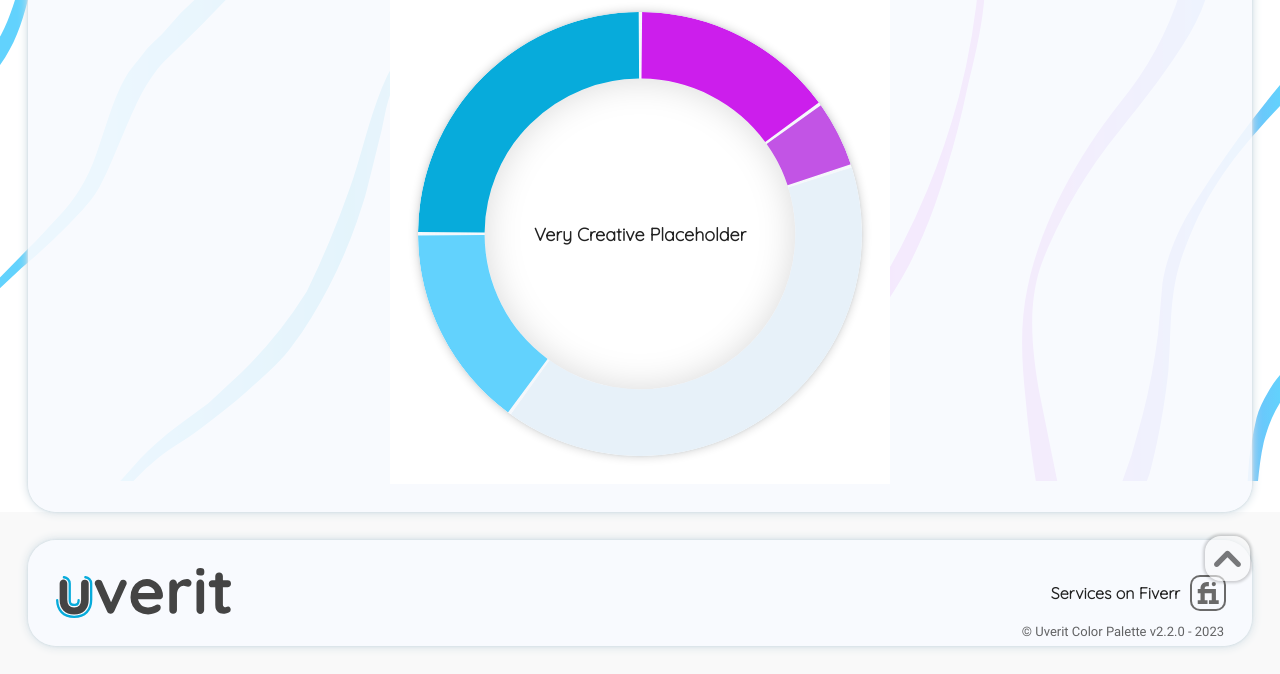
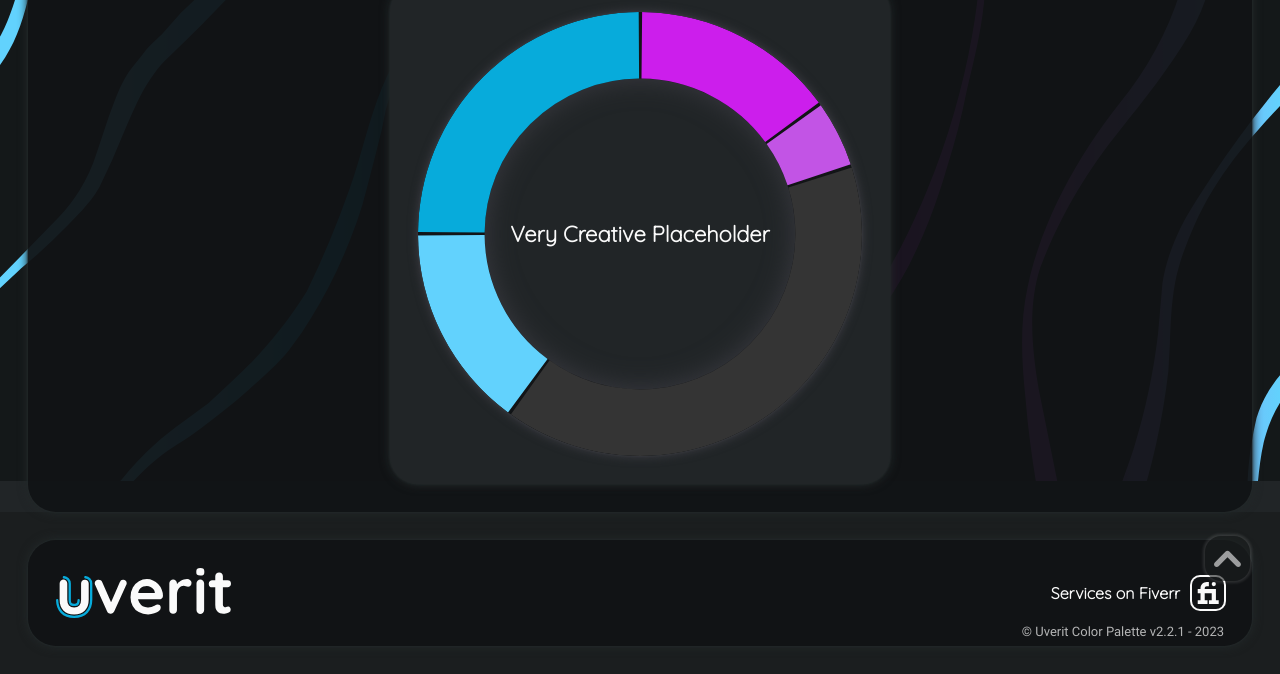
Before and after one commit to newhorizonweb/Uverit-Color-Palette, a plain HTML site: page int_resources/pages/ColorChart.html in a window 1280 px wide. Shown: the part 319-993 px from the top of the page. Drawn offline with Linux system fonts and the light colour scheme.

Commit message:
v2.2.1 - Added ring chart animation, covered some visibility edge cases
The chart ring now has an animation on page load.

The text in the chart is bigger.

The visibility has been improved by adding another level of hover brightness (ring section and text) + text has a small shadow.

```diff
--- a/int_resources/css/color-chart.css
+++ b/int_resources/css/color-chart.css
@@ -1,7 +1,13 @@
 
 
 
-
+:root{
+    --ring-anim-time1:0.5s;
+    --ring-anim-time2:1s;
+    --ring-anim-time3:1.25s;
+/*  --ring-circum (ring circumference) */
+/*  --ring-width  (ring width) */
+}
 
 .chart{
     height:500px;
@@ -12,7 +18,10 @@
     display:flex;
     justify-content:center;
     align-items:center;
+
     background-color:var(--shade1);
+    box-shadow:var(--box-shadow1) var(--wrapperColor1), var(--box-shadow2) var(--wrapperColor1);
+    border-radius:var(--wrapperRadius1);
 }
 
 .chart:before{
@@ -25,8 +34,47 @@
     transform:translate(-50%, -50%);
 
     border-radius:50%;
-    box-shadow:var(--box-shadow1) var(--shade6), var(--box-shadow2) var(--shade5);
+    box-shadow:0 0 0 0 var(--shade6), 0 0 0 0 var(--shade5);
+
+    animation-name:ringShadow;
+    animation-duration:var(--ring-anim-time1);
+    animation-delay:var(--ring-anim-time2);
+    animation-fill-mode:forwards;
 }
+
+@keyframes ringShadow{
+    0%{
+        box-shadow:0 0 0 0 var(--shade6), 0 0 0 0 var(--shade5);
+    }
+    100%{
+        box-shadow:var(--box-shadow1) var(--shade6), var(--box-shadow2) var(--shade5);
+    }
+}
+
+.load-ring{
+    fill:transparent;
+    z-index:1000;
+
+    stroke:var(--shade1);
+    stroke-dashoffset:calc(var(--ring-circum) * 0.25);
+    stroke-dasharray:0 var(--ring-circum);
+
+    pointer-events:none;
+    animation:loadRing var(--ring-anim-time3);
+}
+
+@keyframes loadRing{
+    0%{
+        stroke-dasharray:var(--ring-circum) 0;
+    }
+    100%{
+        stroke-dasharray:0 var(--ring-circum);
+    }
+}
+
+
+
+
 
 
 
@@ -40,8 +88,24 @@
 .rc-ring{
     stroke:var(--shade3);
     fill:transparent;
-    filter: drop-shadow(0 0 4px var(--shade6))
+
+    animation-name:innerRingShadow;
+    animation-duration:var(--ring-anim-time1);
+    animation-delay:var(--ring-anim-time2);
+    animation-fill-mode:forwards;
 }
+
+@keyframes innerRingShadow{
+    0%{
+        filter:drop-shadow(0 0 0 var(--shade6));
+    }
+    100%{
+        filter:drop-shadow(0 0 3px var(--shade6));
+    }
+}
+
+
+
 
 .rc-item{
     transform-origin:center;
@@ -55,10 +119,21 @@
     filter:brightness(1.1);
 }
 
+.very-light-hover:hover{
+    filter:brightness(2.75);
+}
+
+.dark-mode .very-light-hover:hover{
+    filter:brightness(1.4);
+}
+
 .dark-hover:hover{
     filter:brightness(0.95);
 }
 
+.dark-mode .dark-hover:hover{
+    filter:brightness(0.9);
+}
 
 
 
@@ -91,42 +166,43 @@
 
 
 
-/*
-@keyframes donut3 {
-    0% {
-        stroke-dasharray: 0, 100;
-    }
-    100% {
-        stroke-dasharray: 25, 75;
-    }
-}
-*/
-
-
-
-
-
-
-
-
-
-
-
-
 .rc-ring{
     pointer-events:fill;
 }
 
 
 .chart-txt{
-    width:60%;
+    width:calc(100% - (var(--ring-width) * 2) - (var(--wrapperPadding1) * 3));
     position:absolute;
     top:50%;
     left:50%;
     transform:translate(-50%, -50%);
+    opacity:0;
 
+    animation-name:ringTxt;
+    animation-duration:var(--ring-anim-time1);
+    animation-delay:var(--ring-anim-time2);
+    animation-fill-mode:forwards;
+}
+
+@keyframes ringTxt{
+    0%{
+        opacity:0;
+    }
+    100%{
+        opacity:1;
+    }
 }
 
 .chart-txt *{
     text-align:center;
 }
+
+.ratio-txt{
+    font-size:36px;
+    text-shadow:0 0 1px var(--txt-faded);
+}
+
+.color-txt{
+    font-size:22px
+}
--- a/int_resources/js/0_config.js
+++ b/int_resources/js/0_config.js
@@ -1,6 +1,6 @@
 /* CP Program Settings */
 // Dark Mode (true/false)
-const darkMode = false;
+const darkMode = true;
 /* CP Brand Settings */
 // Color Palette Name
 const cpName = "Very Creative Placeholder";
@@ -21,7 +21,7 @@ let ucp2a = "#C254E5";
 const ucp2aname = "Secondary Accent";
 const ratio2a = 5;
 // Background Color
-let ucp3 = "#E7F1F9";
+let ucp3 = "#343434";
 const ucp3name = "Background";
 const ratio3 = 40;
 // HEX Values (true/false)
--- a/int_resources/js/color-chart.js
+++ b/int_resources/js/color-chart.js
@@ -3,8 +3,12 @@
 const ringWidth = 15;
 // Chart gap (x/100)
 const chartGap = 0.25;
-// Change the hover color (brighter vs darker)
-const brightness = 0.9; // 0 = 0% | 1 = 100%
+// Change the hover color (if the color is brighter than thix value - in percent)
+// For example, if the color is brighter than 90% of 765 (total RGB value)
+const brightness = 0.85; // 0 = 0% (dark) | 1 = 100% (bright)
+// Change the hover color (if the color is darker than thix value - in percent)
+// For example, if the color is darker than 15% of 765 (total RGB value)
+const darkness = 0.1; // 0 = 0% (dark) | 1 = 100% (bright)
 // Color ratio array
 const ringArr = [
     ratio1,
@@ -36,6 +40,9 @@ const ringCenter = chartWidth / 2;
 const ringRad = (chartWidth - ringWidth) / 2;
 // Ring circumference
 let ringCircum = ringRad * Math.PI * 2;
+document.documentElement.style.setProperty("--ring-circum", ringCircum.toString());
+// Ring width (percent)
+document.documentElement.style.setProperty("--ring-width", ringWidth.toString() + "%");
 // Chart inner text (inside the circle)
 const ratioTxt = document.querySelector(".ratio-txt");
 const colorTxt = document.querySelector(".color-txt");
@@ -94,11 +101,23 @@ for (let ring = 0; ring < ringItems.length; ring++) {
             // Add the values (max for RGB is 765, so 3x 255)
             let colorVal = red + green + blue;
             const colorBrightness = 765 * brightness;
-            // Change the hover color if the section is too bright
-            if (colorVal < colorBrightness) {
+            const colorDarkness = 765 * darkness;
+            if (colorVal < colorDarkness) {
+                // Very dark color = very bright hover
+                this.classList.add("very-light-hover");
+                strokeColor = `rgb(${red + 128}, ${green + 128}, ${blue + 128})`;
+            }
+            else if (colorVal < colorDarkness * 2) {
+                // Normal color = bright hover
+                this.classList.add("light-hover");
+                strokeColor = `rgb(${red + 128}, ${green + 128}, ${blue + 128})`;
+            }
+            else if (colorVal < colorBrightness) {
+                // Normal color = bright hover
                 this.classList.add("light-hover");
             }
             else {
+                // Very light color = dark hover
                 this.classList.add("dark-hover");
                 strokeColor = `rgb(${red - 100}, ${green - 100}, ${blue - 100})`;
             }
--- a/int_resources/js/navigation.js
+++ b/int_resources/js/navigation.js
@@ -1,4 +1,4 @@
-const paletteVersion = "v2.2.0";
+const paletteVersion = "v2.2.1";
 /* Page Arrays */
 // Arrays with page urls and names
 let filesArray;
--- a/int_resources/pages/ColorChart.html
+++ b/int_resources/pages/ColorChart.html
@@ -75,11 +75,13 @@
                             <circle class="ring rc-item rc-item2"></circle>
                             <circle class="ring rc-item rc-item3"></circle>
                             <circle class="ring rc-item rc-item4"></circle>
+
+                            <circle class="ring load-ring"></circle>
                         </svg>
 
                         <div class="chart-txt">
-                            <h4 class="ratio-txt">AAA</h4>
-                            <h5 class="color-txt">BBBBBBBBBB</h5>
+                            <h3 class="ratio-txt"></h3>
+                            <h4 class="color-txt"></h4>
                         </div>
 
                     </div>
--- a/int_resources/ts/0_config.ts
+++ b/int_resources/ts/0_config.ts
@@ -6,7 +6,7 @@
 
 
 // Dark Mode (true/false)
-const darkMode:boolean = false;
+const darkMode:boolean = true;
 
 
 
@@ -40,7 +40,7 @@ const ratio2a:number =      5;
 
 
 // Background Color
-let ucp3:string =           "#E7F1F9";
+let ucp3:string =           "#343434";
 const ucp3name:string =     "Background";
 const ratio3:number =       40;
 
--- a/int_resources/ts/color-chart.ts
+++ b/int_resources/ts/color-chart.ts
@@ -9,8 +9,13 @@ const ringWidth:number = 15;
 // Chart gap (x/100)
 const chartGap:number = 0.25;
 
-// Change the hover color (brighter vs darker)
-const brightness:number = 0.9; // 0 = 0% | 1 = 100%
+// Change the hover color (if the color is brighter than thix value - in percent)
+// For example, if the color is brighter than 90% of 765 (total RGB value)
+const brightness:number = 0.85; // 0 = 0% (dark) | 1 = 100% (bright)
+
+// Change the hover color (if the color is darker than thix value - in percent)
+// For example, if the color is darker than 15% of 765 (total RGB value)
+const darkness:number = 0.1; // 0 = 0% (dark) | 1 = 100% (bright)
 
 // Color ratio array
 const ringArr:number[] = [
@@ -58,6 +63,10 @@ const ringRad:number = (chartWidth - ringWidth) / 2;
 
 // Ring circumference
 let ringCircum:number = ringRad * Math.PI * 2;
+document.documentElement.style.setProperty("--ring-circum", ringCircum.toString());
+
+// Ring width (percent)
+document.documentElement.style.setProperty("--ring-width", ringWidth.toString()+"%");
 
 // Chart inner text (inside the circle)
 const ratioTxt:HTMLElement | null = document.querySelector(".ratio-txt");
@@ -148,13 +157,27 @@ for (let ring = 0; ring < ringItems.length; ring++){
             let colorVal:number = red + green + blue;
 
             const colorBrightness:number = 765 * brightness;
+            const colorDarkness:number = 765 * darkness;
 
-            // Change the hover color if the section is too bright
-            if (colorVal < colorBrightness){
+            if (colorVal < colorDarkness){
+                // Very dark color = very bright hover
+                this.classList.add("very-light-hover");
+                strokeColor = `rgb(${red + 128}, ${green + 128}, ${blue + 128})`
+
+            } else if (colorVal < colorDarkness * 2){
+                // Normal color = bright hover
                 this.classList.add("light-hover");
+                strokeColor = `rgb(${red + 128}, ${green + 128}, ${blue + 128})`
+
+            } else if (colorVal < colorBrightness){
+                // Normal color = bright hover
+                this.classList.add("light-hover");
+
             } else {
+                // Very light color = dark hover
                 this.classList.add("dark-hover");
                 strokeColor = `rgb(${red - 100}, ${green - 100}, ${blue - 100})`
+
             }
 
             // Change the chart text
--- a/int_resources/ts/navigation.ts
+++ b/int_resources/ts/navigation.ts
@@ -1,5 +1,5 @@
 
-const paletteVersion:string = "v2.2.0";
+const paletteVersion:string = "v2.2.1";
 
     /* Page Arrays */
 
```
